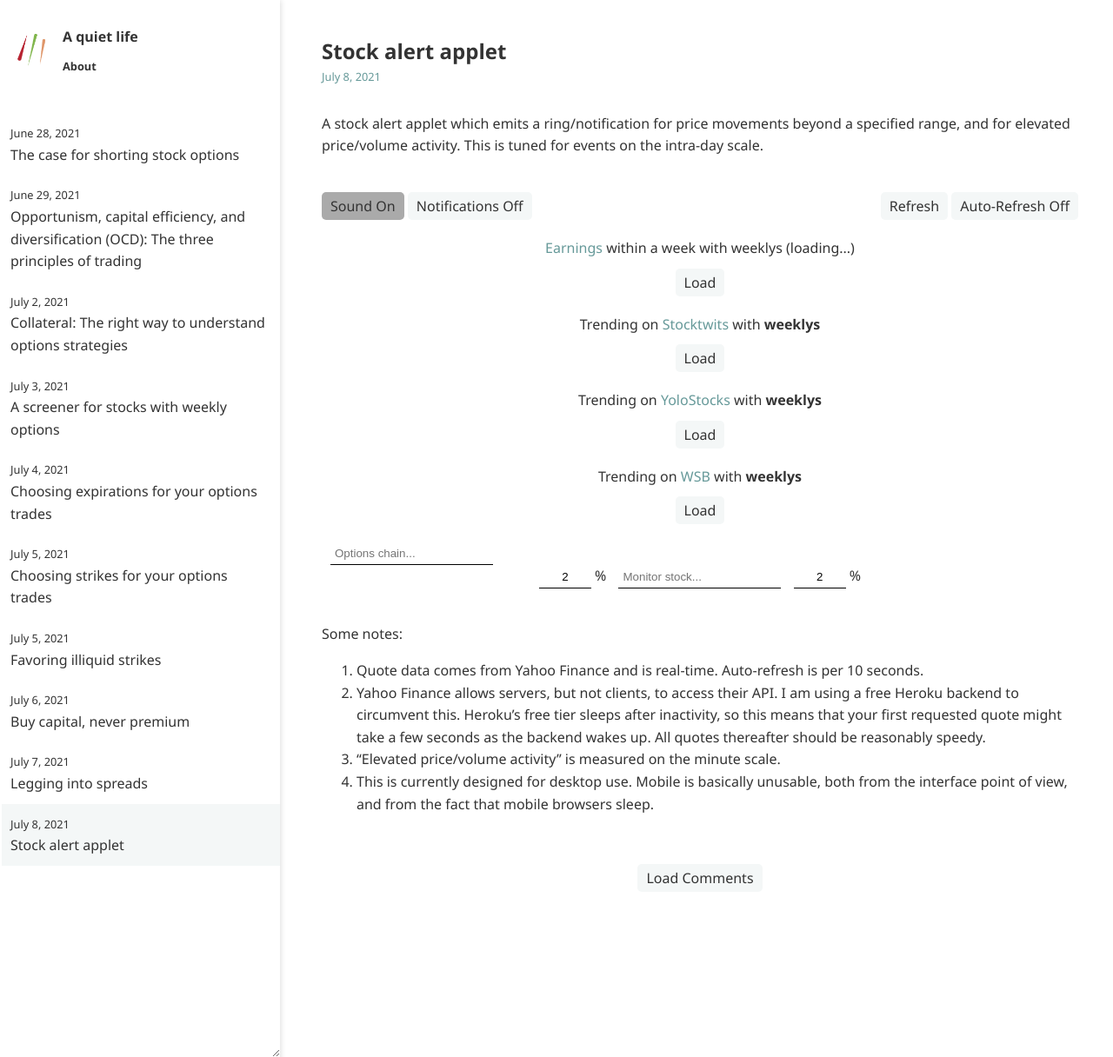
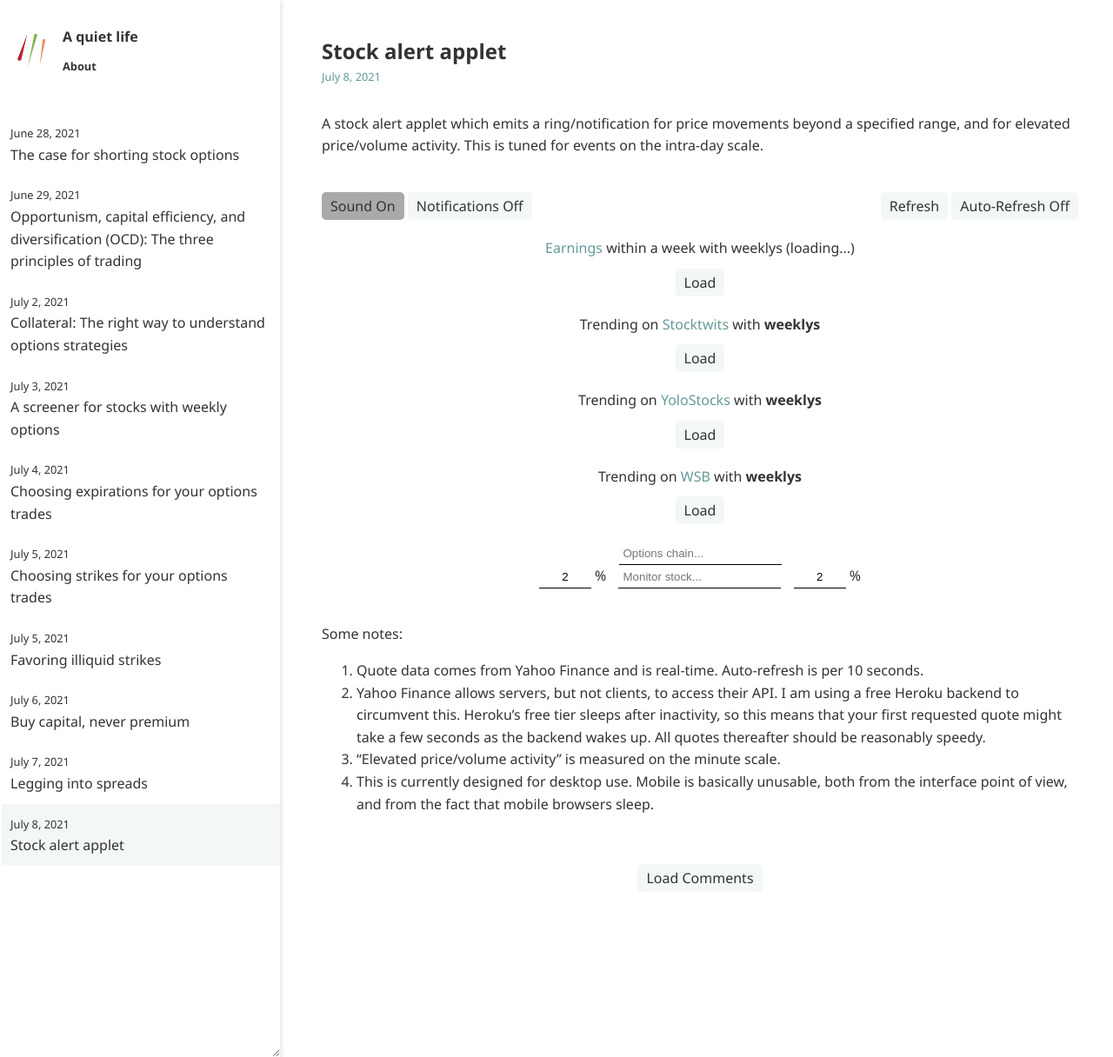
Before and after one commit to ansyblenetwork/aquietlife, a Jekyll site: the page built from _posts/2021-07-08-alerts.md, in a window 1280 px wide and 1216 px high. Shown: the whole window at 87% size. Built offline with Jekyll 4.4.1, drawn with Linux system fonts in a browser that asks for light colours.

Commit message:
Update 2021-07-08-alerts.md

```diff
--- a/_posts/2021-07-08-alerts.md
+++ b/_posts/2021-07-08-alerts.md
@@ -33,13 +33,14 @@ A stock alert applet which emits a ring/notification for price movements beyond
 <button id="wsbButton" style="margin:0px auto 20px auto; display:block;" onclick="if (this.textContent == 'Load') updateWSB(); else addAll(wsbWeeklyList);">Load</button>
 
 
+<div style="width:max-content; margin:auto">
 <input onkeyup="if (event.keyCode == 27) this.value = '';
 		else if (event.keyCode == 13) {
 			event.preventDefault();
 			optionsChain();
 		}"
-id="chainInput" type="text" style="margin-left:10px; margin-right:10px" autocomplete="off" placeholder="Options chain...">
-
+id="optionsInput" type="text" style="margin-left:10px; margin-right:10px" autocomplete="off" placeholder="Options chain...">
+</div>
 
 <div style="width:max-content; margin:auto">
 <input id="defaultLower" onblur="if (!this.value) this.value = 0; defaultLower = val(this);" type="text" autocomplete="off" value="2" placeholder="Margin..."> %
```
